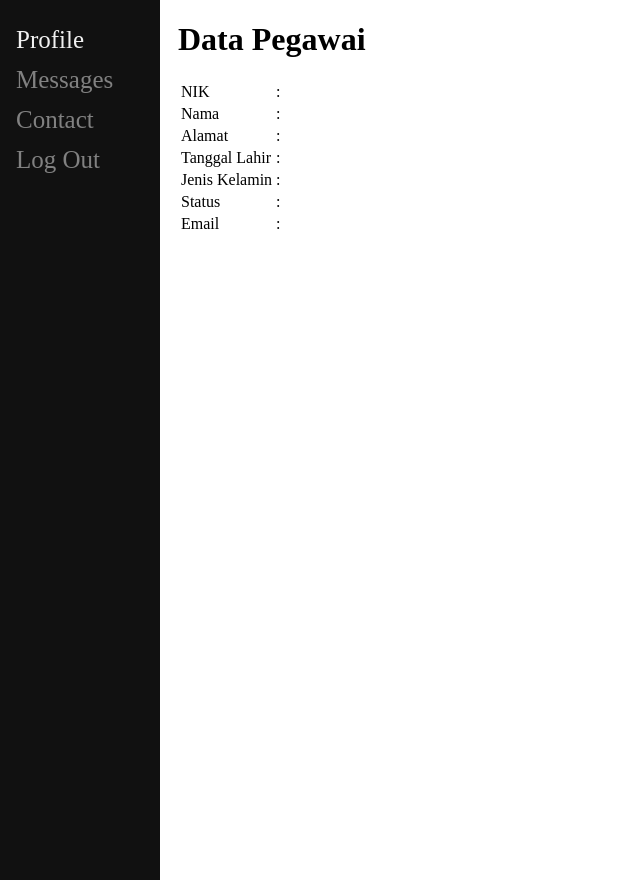
After one commit to chrisnaocta/Semester-2-Web-Pegawai-CRUD, a Flask app: page /user/profile in a window 1280 px wide. The commit adds this page. Shown: the whole page, without its empty margins (0-640 px from the left). Run offline with Flask 3, Linux system fonts and the light colour scheme; the visitor is signed in with stand-in values (Sample User, id 1); data that the repository does not hold is empty; some libraries are stand-ins or nearby versions.

Commit message:
Menambah halaman user dashboard, profile, messages, contact

```diff
--- a/CRUD/app.py
+++ b/CRUD/app.py
@@ -22,6 +22,7 @@ mysql = MySQL(application)
 
 #fungsi untuk menyimpan lokasi foto
 UPLOAD_FOLDER = 'E:/FILE OCTA/KULIAH/SEMESTER 2/WEB OOP/Web_Pegawai/CRUD/static/images'
+UPLOAD_FOLDER = '/static/images'
 application.config['UPLOAD_FOLDER'] = UPLOAD_FOLDER
 
 #fungsi koneksi ke basis data
@@ -56,27 +57,63 @@ def home():
 
         if user and check_password_hash(user[1], password):
             session['nik'] = user[0]
-            return redirect(url_for('user'))
+            return redirect(url_for('user_dashboard'))
         else:
             return render_template('home.html', error='Invalid nik or password!!!')
 
     return render_template('home.html')
 
-# @application.route('/user/login', methods=['GET','POST'])
-# def user_login():
-
+# User Pages
 @application.route('/user')
 def user():
-    try: nik = session['nik']
-    except KeyError: return redirect(url_for('home'))
+    if 'nik' not in session:
+        return redirect(url_for('home'))
+    return redirect(url_for('user_dashboard'))
 
-    return render_template('user.html', nik=session['nik'])
+@application.route('/user/dashboard')
+def user_dashboard():
+    if 'nik' not in session:
+        return redirect(url_for('home'))
+    nik = session['nik']
+    openDb()
+    cursor.execute(f"SELECT * FROM pegawai WHERE nik = '{nik}'")
+    data = cursor.fetchone()
+    closeDb()
+    return render_template('user_dashboard.html', data=data, welcome=True)
+
+@application.route('/user/profile')
+def user_profile():
+    if 'nik' not in session:
+        return redirect(url_for('home'))
+    nik = session['nik']
+    openDb()
+    cursor.execute(f"SELECT * FROM pegawai WHERE nik = '{nik}'")
+    data = cursor.fetchone()
+    closeDb()
+    return render_template('user_dashboard.html', data=data, profile=True)
+
+# halaman pesan
+@application.route('/user/messages')
+def user_messages():
+    if 'nik' not in session:
+        return redirect(url_for('home'))
+    # html unfinished
+    return render_template('messages.html', nik=session['nik'])
+
+# contact page
+@application.route('/user/contact')
+def user_contact():
+    if 'nik' not in session:
+        return redirect(url_for('home'))
+    # html unfinished
+    return render_template('contact.html', nik=session['nik'])
 
 @application.route('/user/logout')
 def user_logout():
     session.pop('nik', None)
     return redirect(url_for('home'))
 
+#Admin Pages
 #fungsi view admin_dashboard() untuk menampilkan data dari basis data
 @application.route('/admin/dashboard')
 def admin_dashboard():
@@ -162,6 +199,7 @@ class Users(db.Model):
 
 SECRET_CODE = "1209"
 
+# other functions
 def generate_nia():
     # mendefinisikan fungsi openDb(), cursor, dan closeDb()
     openDb()
@@ -263,7 +301,7 @@ def tambah():
 
         openDb()
         sql = "INSERT INTO pegawai (nik,password,email,nama,alamat,tgllahir,jeniskelamin,status,gaji,foto) VALUES (%s, %s, %s, %s, %s, %s, %s, %s, %s, %s)"
-        val = (nik,hashed_password,email,nama,alamat,tgllahir,jeniskelamin,status,gaji,foto)
+        val = (nik,hashed_password,email,nama,alamat,tgllahir,jeniskelamin,status,gaji,nik)
         cursor.execute(sql, val)
         conn.commit()
         closeDb()
--- /dev/null
+++ b/CRUD/static/bootstrap/css/dashboard.css
@@ -0,0 +1,42 @@
+ /* The sidebar menu */
+ .sidenav {
+    height: 100%; /* Full-height: remove this if you want "auto" height */
+    width: 160px; /* Set the width of the sidebar */
+    position: fixed; /* Fixed Sidebar (stay in place on scroll) */
+    z-index: 1; /* Stay on top */
+    top: 0; /* Stay at the top */
+    left: 0;
+    background-color: #111; /* Black */
+    overflow-x: hidden; /* Disable horizontal scroll */
+    padding-top: 20px;
+  }
+
+  /* The navigation menu links */
+  .sidenav a {
+    padding: 6px 8px 6px 16px;
+    text-decoration: none;
+    font-size: 25px;
+    color: #818181;
+    display: block;
+  }
+
+  /* When you mouse over the navigation links, change their color */
+  .sidenav a:hover {
+    color: #f1f1f1;
+  }
+
+  .sidenav .checked{
+    color: #f1f1f1;
+  }
+
+  /* Style page content */
+  .main {
+    margin-left: 160px; /* Same as the width of the sidebar */
+    padding: 0px 10px;
+  }
+
+  /* On smaller screens, where height is less than 450px, change the style of the sidebar (less padding and a smaller font size) */
+  @media screen and (max-height: 450px) {
+    .sidenav {padding-top: 15px;}
+    .sidenav a {font-size: 18px;}
+  }
--- a/CRUD/templates/admin_login.html
+++ b/CRUD/templates/admin_login.html
@@ -9,16 +9,16 @@
     <script src="https://cdn.jsdelivr.net/npm/jquery@3.7.1/dist/jquery.slim.min.js"></script>
     <script src="https://cdn.jsdelivr.net/npm/popper.js@1.16.1/dist/umd/popper.min.js"></script>
     <script src="https://cdn.jsdelivr.net/npm/bootstrap@4.6.2/dist/js/bootstrap.bundle.min.js"></script>
-    <title>Login Page</title>
+    <title>Admin Login</title>
 </head>
 <body>
     <div class="container">
-        <h1 style="text-align: center;">Login</h1>
+        <h1 style="text-align: center;">Login as Admin</h1>
         {% if error %}
             <p style="color: red; text-align: center; font-weight: bold;">{{error}}</p>
         {% endif %}
         <div class="login-box">
-            <form method="POST" action="/">
+            <form method="POST" action="/admin/login">
                 <div clas="login-input">
                     <label for="nia">NIA:</label>
                     <input type="text" class="form-control" name="nia" id="nia" required>
--- /dev/null
+++ b/CRUD/templates/user_dashboard.html
@@ -0,0 +1,71 @@
+<!DOCTYPE html>
+<html lang="en">
+<head>
+    <meta charset="UTF-8">
+    <meta name="viewport" content="width=device-width, initial-scale=1.0">
+    <link rel="stylesheet" href="{{ url_for('static', filename='bootstrap/css/user.css') }}">
+    <link rel="stylesheet" href="{{ url_for('static', filename='bootstrap/css/dashboard.css') }}">
+    {% if welcome %}
+    <title>Welcome</title>
+    {% else %}
+    <title>Profile</title>
+    {% endif %}
+</head>
+<body>
+     <!-- Side navigation -->
+  <div class="sidenav">
+    <a {% if profile %}class="checked"{% endif %} href="/user/profile">Profile</a>
+    <a {% if messages %}class="checked"{% endif %} href="/user/messages">Messages</a>
+    <a {% if contact %}class="checked"{% endif %} href="/user/contact">Contact</a>
+    <a href="/user/logout">Log Out</a>
+  </div>
+
+  <!-- Page content -->
+  <div class="main">
+        {% if welcome %}
+        <h1>Welcome, {{data[1]}}</h1>
+        <h2>You are already logged in</h2>
+        {% endif %}
+        <div>
+            <h1>Data Pegawai</h1>
+            <table>
+                <tr>
+                    <td>NIK</td>
+                    <td>:</td>
+                    <td>{{ data[0] }}</td>
+                </tr>
+                <tr>
+                    <td>Nama</td>
+                    <td>:</td>
+                    <td>{{ data[1] }}</td>
+                </tr>
+                <tr>
+                    <td>Alamat</td>
+                    <td>:</td>
+                    <td>{{ data[2] }}</td>
+                </tr>
+                <tr>
+                    <td>Tanggal Lahir</td>
+                    <td>:</td>
+                    <td>{{ data[3] }}</td>
+                </tr>
+                <tr>
+                    <td>Jenis Kelamin</td>
+                    <td>:</td>
+                    <td>{{ data[4] }}</td>
+                </tr>
+                <tr>
+                    <td>Status</td>
+                    <td>:</td>
+                    <td>{{ data[5] }}</td>
+                </tr>
+                <tr>
+                    <td>Email</td>
+                    <td>:</td>
+                    <td>{{ data[8] }}</td>
+                </tr>
+            </table>
+        </div>
+  </div>
+</body>
+</html>
```
Also changed, not shown: CRUD/templates/contact.html (added, +30 -0 lines), CRUD/templates/messages.html (added, +24 -0 lines), CRUD/templates/user.html (deleted, +0 -15 lines), CRUD/tiana.py (added).
